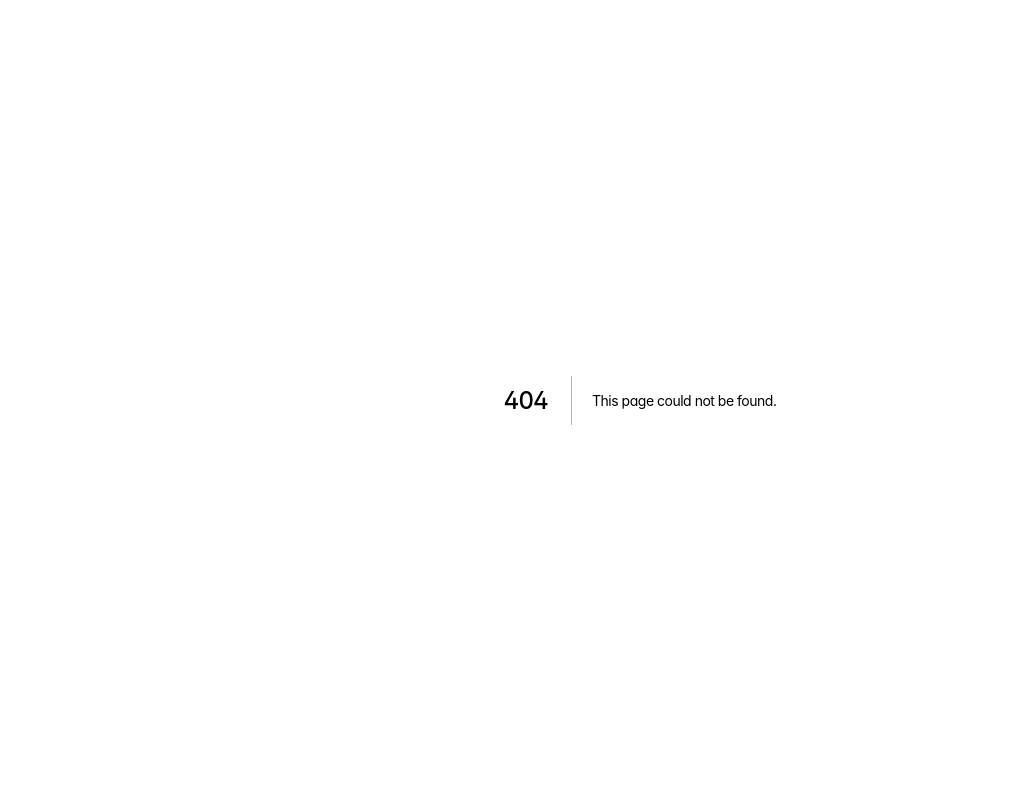
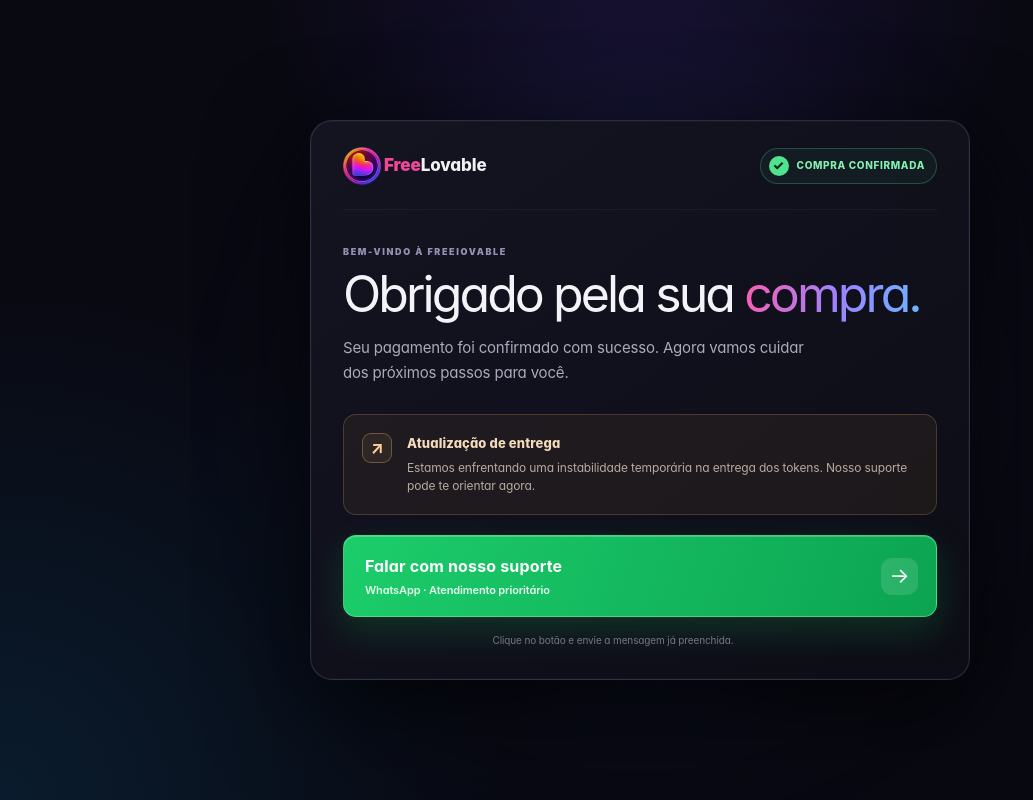
Before and after one commit to davisampaiodev/freelovablepro, a Next.js app: page /obrigado in a window 1280 px wide. Before the commit this address had no page. Shown: the whole page, without its empty margins (0-1033 px from the left). Built offline with nearby package versions, Linux system fonts and the light colour scheme.

Commit message:
feat: adiciona página de agradecimento

```diff
--- /dev/null
+++ b/app/obrigado/page.tsx
@@ -0,0 +1,64 @@
+import type { Metadata } from "next";
+
+export const metadata: Metadata = {
+  title: "Obrigado pela compra | FreeLovable",
+  description: "Obrigado por comprar com a FreeLovable.",
+};
+
+const whatsappUrl =
+  "https://wa.me/5571992462593?text=" +
+  encodeURIComponent("Olá! Fiz uma compra e preciso de suporte.");
+
+export default function Obrigado() {
+  return (
+    <main className="payment-result payment-approved">
+      <div className="payment-aurora" />
+      <section className="payment-result-card">
+        <header className="thank-you-header">
+          <a className="payment-brand thank-you-brand" href="/" aria-label="FreeLovable">
+            <img src="/freelovable-logo-transparent.png" alt="" />
+            <span><b>Free</b>Lovable</span>
+          </a>
+          <div className="thank-you-confirmation">
+            <span className="thank-you-confirmation-icon" aria-hidden="true">✓</span>
+            <span>Compra confirmada</span>
+          </div>
+        </header>
+
+        <div className="thank-you-title-block">
+          <span className="thank-you-eyebrow">BEM-VINDO À FREElOVABLE</span>
+          <h1>Obrigado pela sua <em>compra.</em></h1>
+          <p className="thank-you-lead">
+            Seu pagamento foi confirmado com sucesso. Agora vamos cuidar dos
+            próximos passos para você.
+          </p>
+        </div>
+
+        <div className="thank-you-token-notice" role="status">
+          <span className="thank-you-notice-mark" aria-hidden="true">↗</span>
+          <div>
+            <strong>Atualização de entrega</strong>
+            <p>
+              Estamos enfrentando uma instabilidade temporária na entrega dos
+              tokens. Nosso suporte pode te orientar agora.
+            </p>
+          </div>
+        </div>
+
+        <a
+          className="thank-you-whatsapp"
+          href={whatsappUrl}
+          target="_blank"
+          rel="noopener noreferrer"
+        >
+          <span className="thank-you-whatsapp-copy">
+            <strong>Falar com nosso suporte</strong>
+            <small>WhatsApp · Atendimento prioritário</small>
+          </span>
+          <span className="thank-you-whatsapp-arrow" aria-hidden="true">→</span>
+        </a>
+        <p className="thank-you-assistance">Clique no botão e envie a mensagem já preenchida.</p>
+      </section>
+    </main>
+  );
+}
```
Also changed, not shown: app/globals.css.
